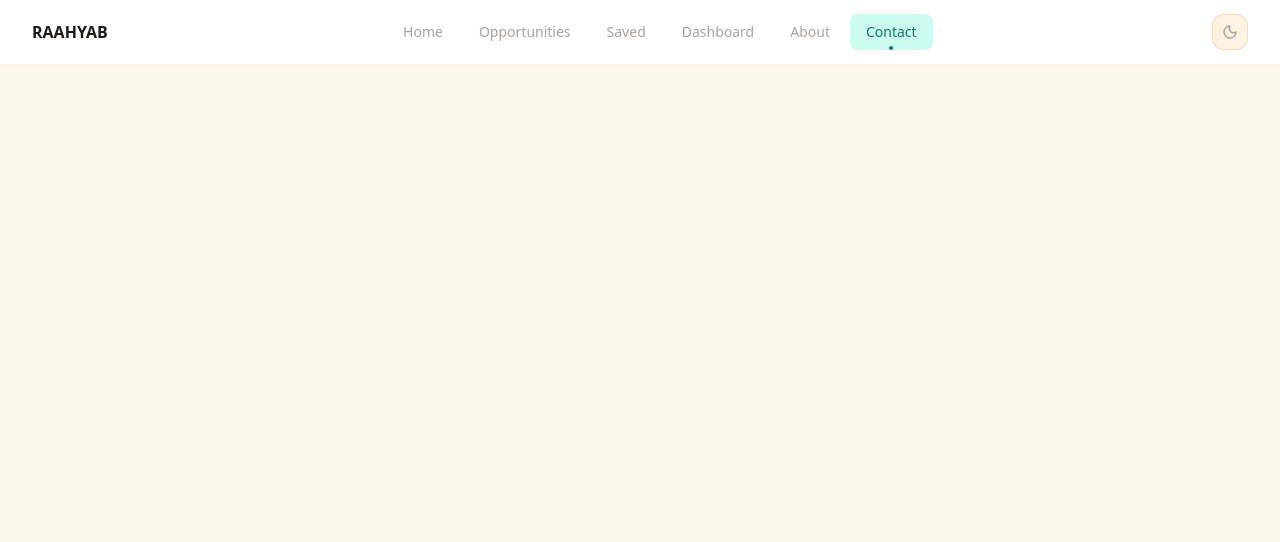
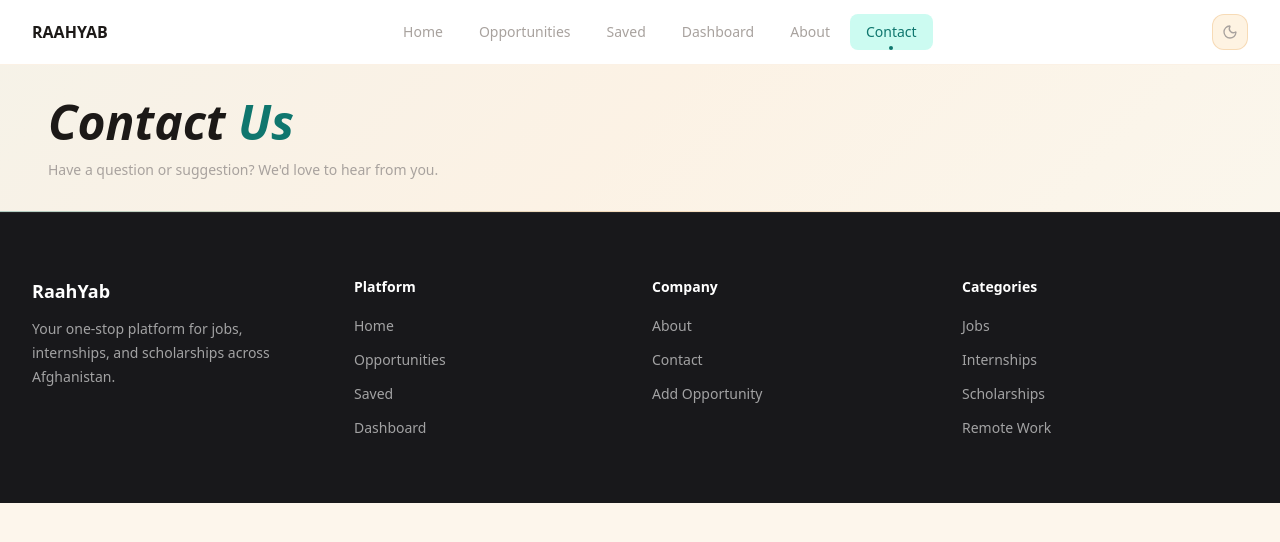
Before and after one commit to humairaa-k/capstone-project-1-, a Next.js app in the folder raahyab/: page /contact in a window 1280 px wide. Shown: the top 542 px of the page. Built offline with nearby package versions, Linux system fonts and the light colour scheme.

Commit message:
feat: build footer with dark theme, nav columns, and hover animations

```diff
--- a/raahyab/app/contact/page.tsx
+++ b/raahyab/app/contact/page.tsx
@@ -1,9 +1,14 @@
-import React from 'react'
+import Heading from "@/components/common/Heading";
 
-function page() {
+
+export default function ContactPage() {
   return (
-    <div>page</div>
+    <>
+     <Heading
+      title="Contact "
+      highlight="Us"
+      subtitle={`Have a question or suggestion? We'd love to hear from you.`}
+       />
+    </>
   )
 }
-
-export default page
--- a/raahyab/app/layout.tsx
+++ b/raahyab/app/layout.tsx
@@ -2,7 +2,7 @@ import { Metadata } from "next";
 import "./globals.css";
 import Navbar from "@/components/Navbar";
 import { ThemeProvider } from "@/context/ThemeContext";
-//import Footer from "@/components/footer";
+import Footer from "@/components/Footer";
 import { SavedProvider } from "@/context/SavedContext";
 
 export const metadata: Metadata = {
@@ -26,7 +26,7 @@ export default function RootLayout({
         <main>{children}</main>
         </SavedProvider>
         </ThemeProvider>
-        {/* <Footer/> */}
+        <Footer/>
 
       </body>
     </html>
--- a/raahyab/components/Footer.tsx
+++ b/raahyab/components/Footer.tsx
@@ -1,7 +1,105 @@
-import React from 'react'
+import Link from "next/link"
 
 export default function Footer() {
   return (
-    <div>footer</div>
+    <footer className="bg-zinc-900 border-t border-white/5">
+      <div className="max-w-7xl mx-auto px-4 sm:px-6 lg:px-8 py-12 sm:py-16">
+
+        <div className="grid grid-cols-2 sm:grid-cols-4 gap-8 sm:gap-6">
+
+           <div className="col-span-2 sm:col-span-1 sm:pr-6">
+             <h3 className="text-lg font-bold text-white mb-3">
+               RaahYab
+             </h3>
+             <p className="text-sm text-white/60 leading-6 max-w-xs">
+               Your one-stop platform for jobs, internships, and scholarships across Afghanistan.
+             </p>
+           </div>
+
+           <div className="pl-3">
+             <h4 className="text-sm font-semibold text-white mb-4"> Platform</h4>
+             <ul className="space-y-2.5 ">
+               <li>
+                 <Link href="/" className="text-sm text-white/60 hover:text-primary hover:translate-x-1 transition-all inline-block duration-200">
+                   Home
+                 </Link>
+               </li>
+
+                <li>
+                 <Link href="/opportunities" className="text-sm text-white/60  hover:text-primary hover:translate-x-1 transition-all inline-block duration-200">
+                    Opportunities
+                 </Link>
+               </li>
+
+                <li>
+                 <Link href="/saved" className="text-sm text-white/60  hover:text-primary hover:translate-x-1 transition-all inline-block duration-200">
+                   Saved
+                 </Link>
+               </li>
+
+                 <li>
+                 <Link href="/dashboard" className="text-sm text-white/60  hover:text-primary hover:translate-x-1 transition-all inline-block duration-200">
+                   Dashboard
+                 </Link>
+               </li>
+
+             </ul>
+
+           </div>
+
+            <div>
+             <h4 className="text-sm font-semibold text-white mb-4"> Company</h4>
+             <ul className="space-y-2.5">
+               <li>
+                 <Link href="/about" className="text-sm text-white/60 hover:text-primary hover:translate-x-1 transition-all inline-block duration-200">
+                   About
+                 </Link>
+               </li>
+
+                <li>
+                 <Link href="/contact" className="text-sm text-white/60  hover:text-primary hover:translate-x-1 transition-all inline-block duration-200">
+                    Contact
+                 </Link>
+               </li>
+
+                <li>
+                 <Link href="/add-opportunity" className="text-sm text-white/60  hover:text-primary hover:translate-x-1 transition-all inline-block duration-200">
+                   Add Opportunity
+                 </Link>
+               </li>
+             </ul>
+
+           </div>
+
+           <div>
+            <h4 className="text-sm font-semibold text-white mb-4">Categories</h4>
+            <ul className="space-y-2.5">
+              <li>
+                <Link href="/opportunities" className="text-sm text-white/60  hover:text-primary hover:translate-x-1 transition-all inline-block duration-200">
+                  Jobs
+                </Link>
+              </li>
+              <li>
+                <Link href="/opportunities" className="text-sm text-white/60  hover:text-primary hover:translate-x-1 transition-all inline-block duration-200">
+                  Internships
+                </Link>
+              </li>
+              <li>
+             <Link href="/opportunities"  className="text-sm text-white/60  hover:text-primary hover:translate-x-1 transition-all inline-block duration-200">
+               Scholarships
+             </Link>
+           </li>
+           <li>
+             <Link href="/opportunities"  className="text-sm text-white/60  hover:text-primary hover:translate-x-1 transition-all inline-block duration-200">
+               Remote Work
+             </Link>
+           </li>
+         </ul>
+           </div>
+        </div>
+
+      </div>
+
+    </footer>
   )
 }
--- a/raahyab/components/opportunity/OpportunityGrid.tsx
+++ b/raahyab/components/opportunity/OpportunityGrid.tsx
@@ -83,7 +83,7 @@ export default function OpportunityGrid() {
       subtitle = {`${filteredOpportunities.length} opportunities found ( Demo Data )`}
     />
 
-    <div className=" sm:px-6 lg:px-10 ">
+    <div className=" p-5 sm:px-6 lg:px-10 ">
 
         <div className="flex flex-col lg:flex-row gap-6">
           {/* filter sidebar */}
```
